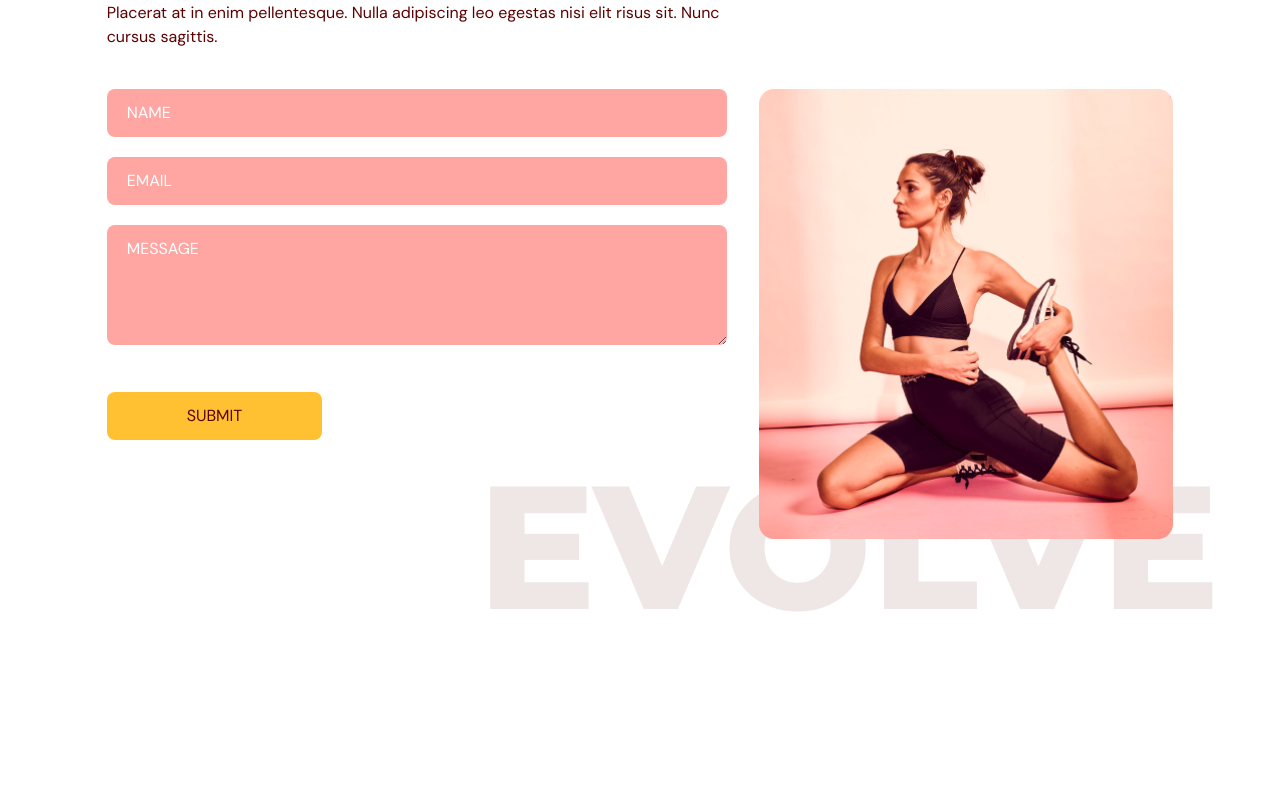
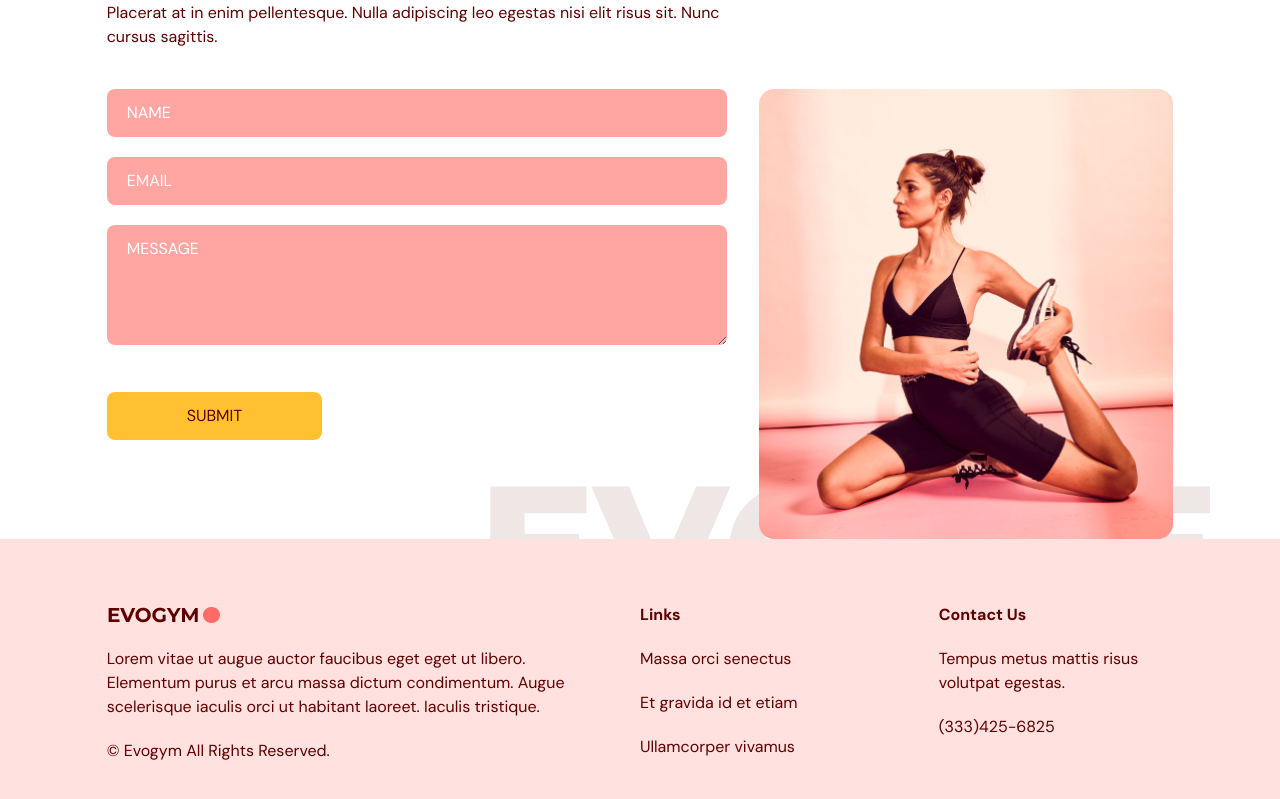
Before and after one commit to edoardodominikus/React-Typescript, a React (Vite) app: page / in a window 1280 px wide. Shown: the part 3165-3964 px from the top of the page. Before the commit the page ends 3784 px from the top, so only its background shows below. Built offline with nearby package versions, Linux system fonts and the light colour scheme.

Commit message:
finished footer page

```diff
--- a/src/App.tsx
+++ b/src/App.tsx
@@ -5,6 +5,7 @@
 import Benefits from "@/scenes/benefits";
 import OurClasses from "@/scenes/ourClasses";
 import ContactUs from "@/scenes/contactUs";
+import Footer from "@/scenes/footer";
 
 function App() {
   const [selectedPage, setSelectedPage] = useState<SelectedPage>(SelectedPage.Home);
@@ -33,6 +34,7 @@
         <Benefits setSelectedPage={setSelectedPage}/>
         <OurClasses setSelectedPage={setSelectedPage}/>
         <ContactUs setSelectedPage={setSelectedPage}/>
+        <Footer setSelectedPage={setSelectedPage}/>
       </div>
   )
 }
--- /dev/null
+++ b/src/scenes/footer/index.tsx
@@ -0,0 +1,38 @@
+import React from 'react'
+import { SelectedPage } from '@/shared/types'
+import Logo from "@/assets/Logo.png"
+
+type Props = {
+    setSelectedPage: (value: SelectedPage) => void;
+}
+
+const Footer = ({setSelectedPage}: Props) => {
+  return (
+    <footer className="bg-primary-100 py-16">
+      <div className="justify-content mx-auto w-5/6 gap-16 md:flex">
+        <div className="mt-16 basis-1/2 md:mt-0">
+          <img alt="logo" src={Logo} />
+          <p className="my-5">
+            Lorem vitae ut augue auctor faucibus eget eget ut libero. Elementum
+            purus et arcu massa dictum condimentum. Augue scelerisque iaculis
+            orci ut habitant laoreet. Iaculis tristique.
+          </p>
+          <p>© Evogym All Rights Reserved.</p>
+        </div>
+        <div className="mt-16 basis-1/4 md:mt-0">
+          <h4 className="font-bold">Links</h4>
+          <p className="my-5">Massa orci senectus</p>
+          <p className="my-5">Et gravida id et etiam</p>
+          <p>Ullamcorper vivamus</p>
+        </div>
+        <div className="mt-16 basis-1/4 md:mt-0">
+          <h4 className="font-bold">Contact Us</h4>
+          <p className="my-5">Tempus metus mattis risus volutpat egestas.</p>
+          <p>(333)425-6825</p>
+        </div>
+      </div>
+    </footer>
+  )
+}
+
+export default Footer
```
